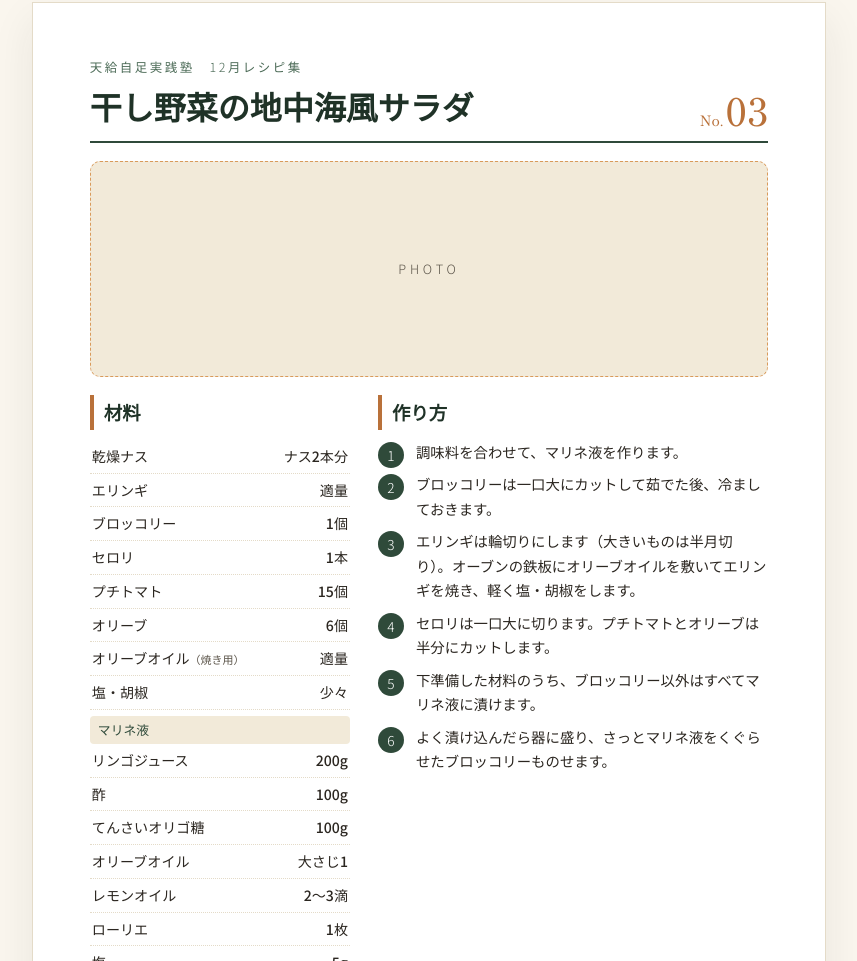
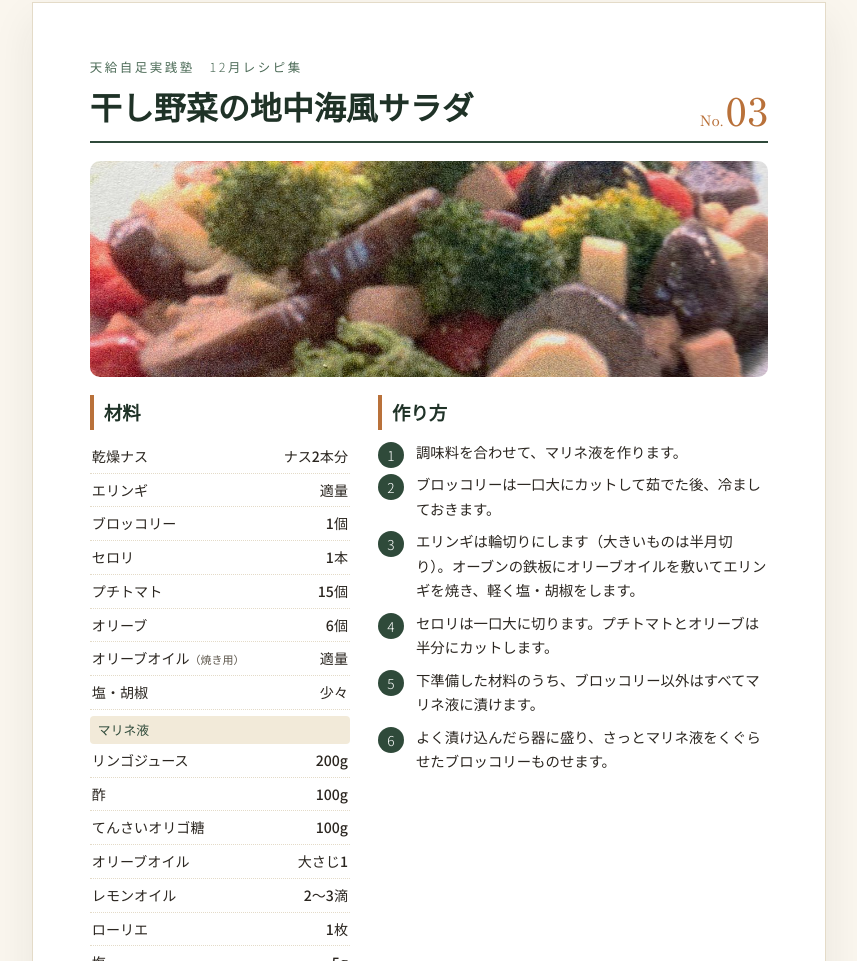
Before and after one commit to masaopapa3318-blip/kenkou, a plain HTML site: page recipes-december.html in a window 1280 px wide. Shown: the part 3015-3976 px from the top of the page, without its empty margins (211-1068 px from the left). Drawn offline with Linux system fonts and the light colour scheme.

Commit message:
12月レシピ集 No.03: 干し野菜の地中海風サラダの写真を入れる
Co-Authored-By: Claude Opus 5.5 <noreply@anthropic.com>
Claude-Session: https://claude.ai/code/session_012gbvaN1FbAUeHSnvaah4pf

```diff
--- a/recipes-december.html
+++ b/recipes-december.html
@@ -189,8 +189,8 @@
           <h2 class="recipe-title">干し野菜の地中海風サラダ</h2>
         </header>
 
-        <div class="recipe-photo" role="img" aria-label="写真準備中">
-          <span>PHOTO</span>
+        <div class="recipe-photo has-photo">
+          <img src="images/recipe-dec-03-hoshiyasai-salad.jpg" alt="干し野菜の地中海風サラダ" style="object-position: 50% 55%;">
         </div>
 
         <div class="recipe-body">
```
Also changed, not shown: images/recipe-dec-03-hoshiyasai-salad.jpg (added).
